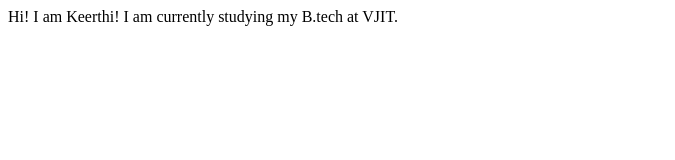
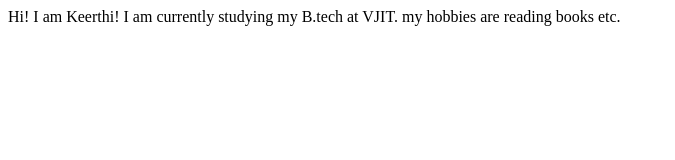
Before and after one commit to Keerthi1823/student-name-site, a plain HTML site: page index.html in a window 1280 px wide. Shown: the whole page, without its empty margins (0-675 px from the left). Drawn offline with Linux system fonts and the light colour scheme.

Commit message:
uddate hobbies

```diff
--- a/index.html
+++ b/index.html
@@ -9,5 +9,7 @@
 <body>
     Hi! I am Keerthi!
     I am currently studying my B.tech at VJIT.
+
+    my hobbies are reading books etc.
  </body>
 </html>
```
